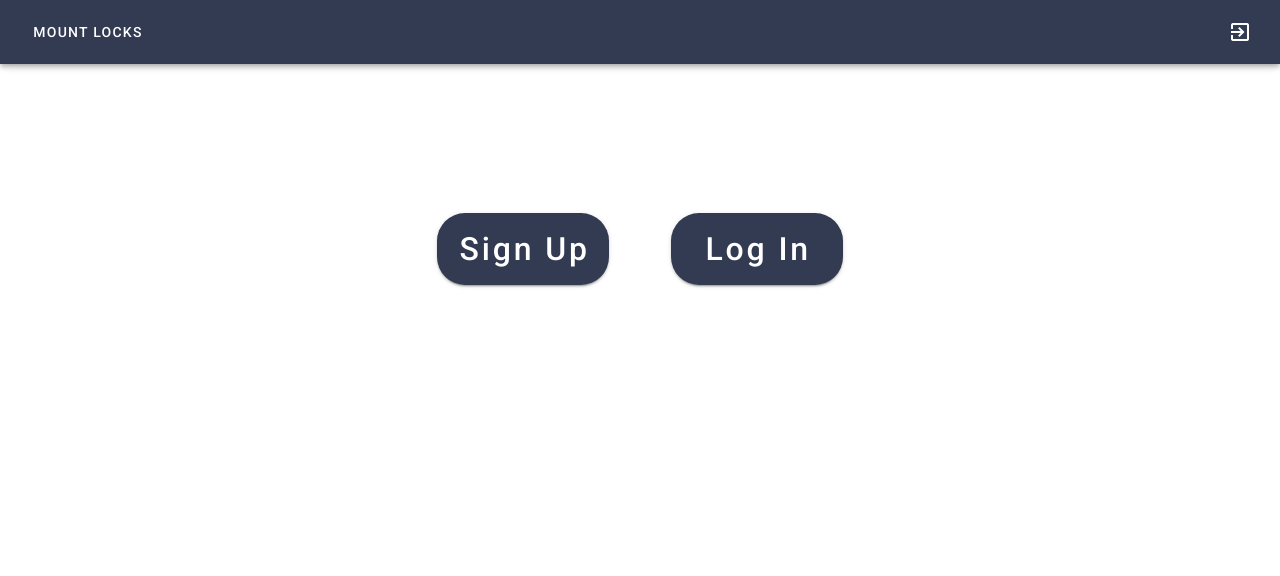
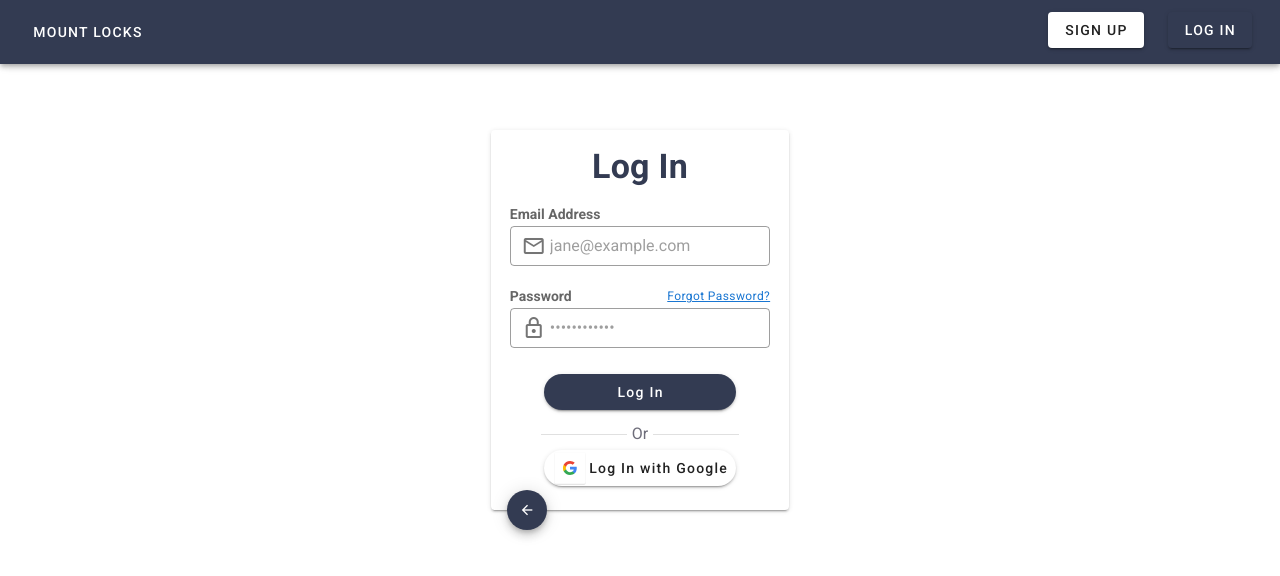
Before and after one commit to mLangham/mount-app, a Vue app: page /login in a window 1280 px wide. Shown: the top 576 px of the page. Built offline with nearby package versions, Linux system fonts and the light colour scheme; no server answers.

Commit message:
Amanda (#10)
* login sign up buttons on nav

* fix profile loading and finish sign up logic fixed

* styling buttons and landing page

```diff
--- a/src/components/LandingPage.vue
+++ b/src/components/LandingPage.vue
@@ -4,7 +4,31 @@
       <v-container>
         <v-layout text-center wrap>
           <v-flex xs12>
+            <div v-if="user">
+              <div v-if="user.role == 'approvalRequested'">
+                <v-card-title class="display-1" style="color:#333B52"
+                  >Hold tight! An administrator will approve your account soon.
+                </v-card-title>
+              </div>
+
+              <div v-else>
+                <v-row class="justify-center">
+                  <v-card-title class="display-1" style="color:#333B52"
+                    >Hello, welcome to
+                  </v-card-title>
+
+                  <v-img
+                    :src="require('../assets/MountLogo.png')"
+                    class="my-3"
+                    contain
+                    height="190"
+                  ></v-img>
+                </v-row>
+              </div>
+            </div>
+
             <v-img
+              v-else
               :src="require('../assets/MountLogo.png')"
               class="my-3"
               contain
@@ -18,7 +42,13 @@
 </template>
 
 <script>
-export default {};
+export default {
+  computed: {
+    user() {
+      return this.$store.state.user;
+    }
+  }
+};
 </script>
 
 <style scoped></style>
--- a/src/components/NavigationBar.vue
+++ b/src/components/NavigationBar.vue
@@ -2,30 +2,48 @@
   <div>
     <v-toolbar color="#333B52">
       <v-btn text class="white--text" @click="home()">Mount Locks</v-btn>
+
       <v-spacer></v-spacer>
+
       <v-toolbar-items>
+        <div v-if="user">
+          <!-- if user is logged in -->
           <v-btn
-          v-if="user != 'approvalRequested' && user != null"
+            v-if="user.role != 'approvalRequested'"
             text
             @click="dataview()"
-          class="white--text"
+            class="white--text ma-3"
             >Scooter Info</v-btn
           >
           <v-btn
-          v-if="user != 'approvalRequested' && user != null"
+            v-if="user.role != 'approvalRequested'"
             text
             @click="profile()"
-          class="white--text"
+            class="white--text ma-3"
             >Profile</v-btn
           >
-        <v-btn icon>
-          <v-icon v-if="user != null" @click="signOut()" class="white--text"
+        </div>
+
+        <v-icon v-if="user != null" @click="signOut()" class="white--text ma-3"
           >mdi-logout-variant</v-icon
         >
-          <v-icon color="white" v-else @click="signIn()"
-            >mdi-login-variant</v-icon
+
+        <!-- if user is not logged in -->
+
+        <div v-else>
+          <v-btn
+            color="#FFFFFF"
+            class="align-self-center #333B52--text ma-3"
+            @click="$router.push(`/signup`)"
+            >Sign Up
+          </v-btn>
+          <v-btn
+            color="#333B52"
+            class="align-self-center white--text ma-3"
+            @click="$router.push(`/login`)"
+            >Log In</v-btn
           >
-        </v-btn>
+        </div>
       </v-toolbar-items>
     </v-toolbar>
   </div>
--- a/src/components/ProfileUI.vue
+++ b/src/components/ProfileUI.vue
@@ -150,10 +150,13 @@ export default {
     }
     if (this.role == "admin") {
       let requests = [];
+
+      // reding  collection ??????????
       let reqs = await db.collection("approvals").get();
+
       reqs.forEach(element => {
-        if (!element.rejected) {
-          requests.push(element);
+        if (!element.data().rejected) {
+          requests.push(element.data());
         }
       });
       this.requests = requests;
--- a/src/components/login/LoginForm.vue
+++ b/src/components/login/LoginForm.vue
@@ -5,8 +5,8 @@
     style="min-height: 100vh;"
   >
     <v-row justify="center" style="width: 100vw;">
-      <v-col v-if="!this.renderLogin" cols="12" sm="6" md="4">
-        <v-row class="justify-space-between">
+      <!-- <v-col v-if="!this.renderLogin" cols="12" sm="6" md="4"> -->
+      <!-- <v-row class="justify-space-between">
           <v-btn
             color="#333B52"
             style="text-transform: none; width: 40%; height: 72px; font-size: 2em; z-index: 1;"
@@ -25,9 +25,10 @@
             @click="renderLogin = !renderLogin"
             >Log In</v-btn
           >
-        </v-row>
-      </v-col>
-      <v-col v-else cols="12" sm="6" md="4" lg="3">
+        </v-row> -->
+      <!-- </v-col> -->
+
+      <v-col cols="12" sm="6" md="4" lg="3">
         <v-card>
           <v-row class="justify-center">
             <v-card-title
@@ -102,7 +103,7 @@
             left
             small
             color="#333B52"
-            @click="renderLogin = !renderLogin"
+            @click="$router.push(`/signup`)"
           >
             <v-icon small>mdi-arrow-left</v-icon>
           </v-btn>
--- a/src/components/login/ResetPw.vue
+++ b/src/components/login/ResetPw.vue
@@ -28,7 +28,13 @@
               placeholder="jone@example.com"
             ></v-text-field>
             <v-divider></v-divider>
-            <v-btn v-btn block color="info white--text" @click="forgotPW">
+            <v-btn
+              color="#333B52"
+              v-btn
+              block
+              class="white--text"
+              @click="forgotPW"
+            >
               Reset Password
             </v-btn>
           </v-container>
--- a/src/components/login/SignUpForm.vue
+++ b/src/components/login/SignUpForm.vue
@@ -131,6 +131,7 @@
 </template>
 
 <script>
+import store from "@/store";
 import GoogleLoginButton from "@/components/login/GoogleLoginButton.vue";
 import { db, auth } from "@/firebase/init.js";
 export default {
@@ -221,8 +222,12 @@ export default {
               representing: this.company
             });
           }
-          this.$router.push("/");
+
+          store.dispatch("getUser").then(() => {
+            this.$router.push("/");
+          });
         })
+
         .catch(function(error) {
           // Handle Errors here.
           var errorMessage = error.message;
```
Lines whose indentation alone changed are shown as unchanged.
